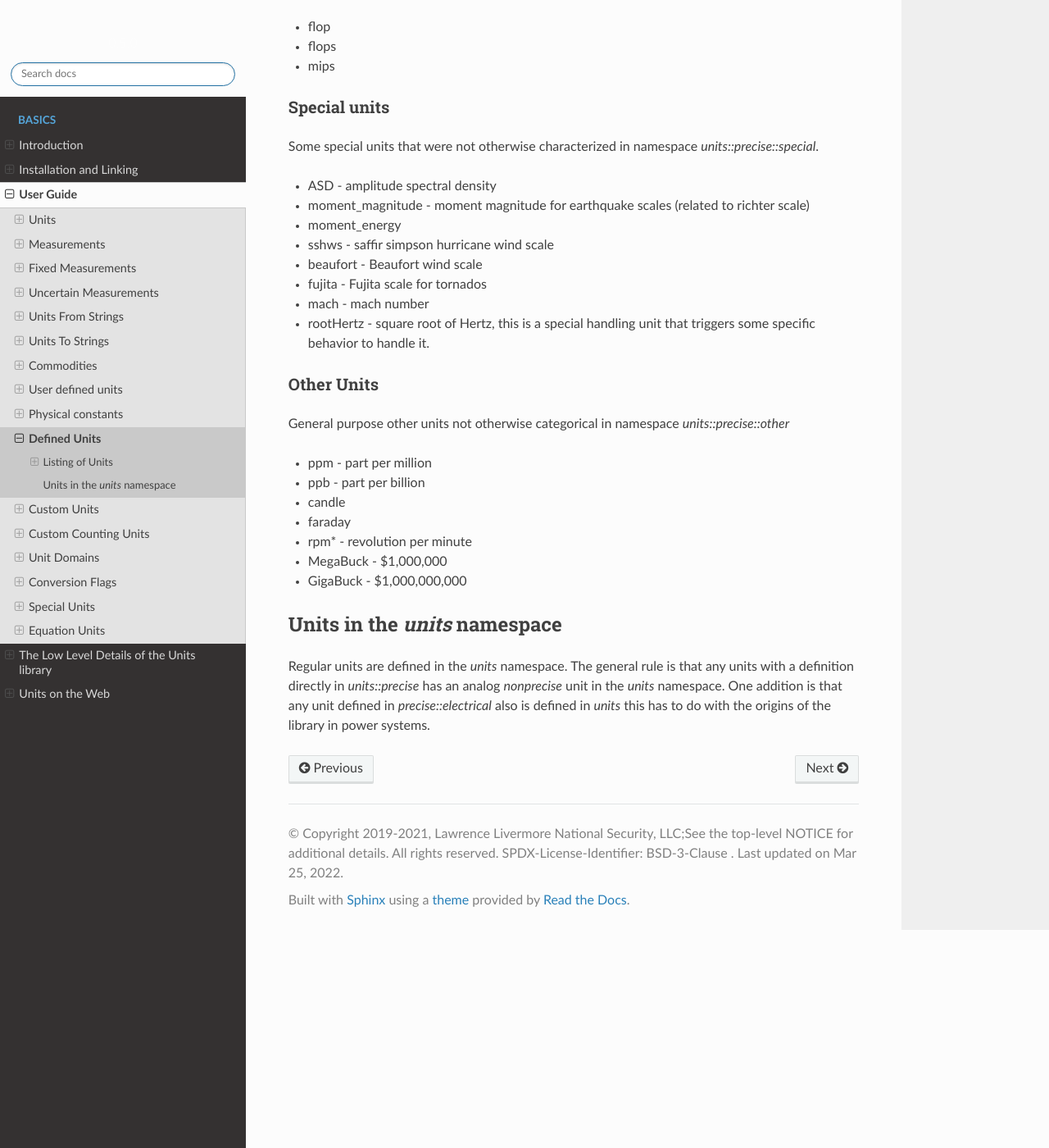
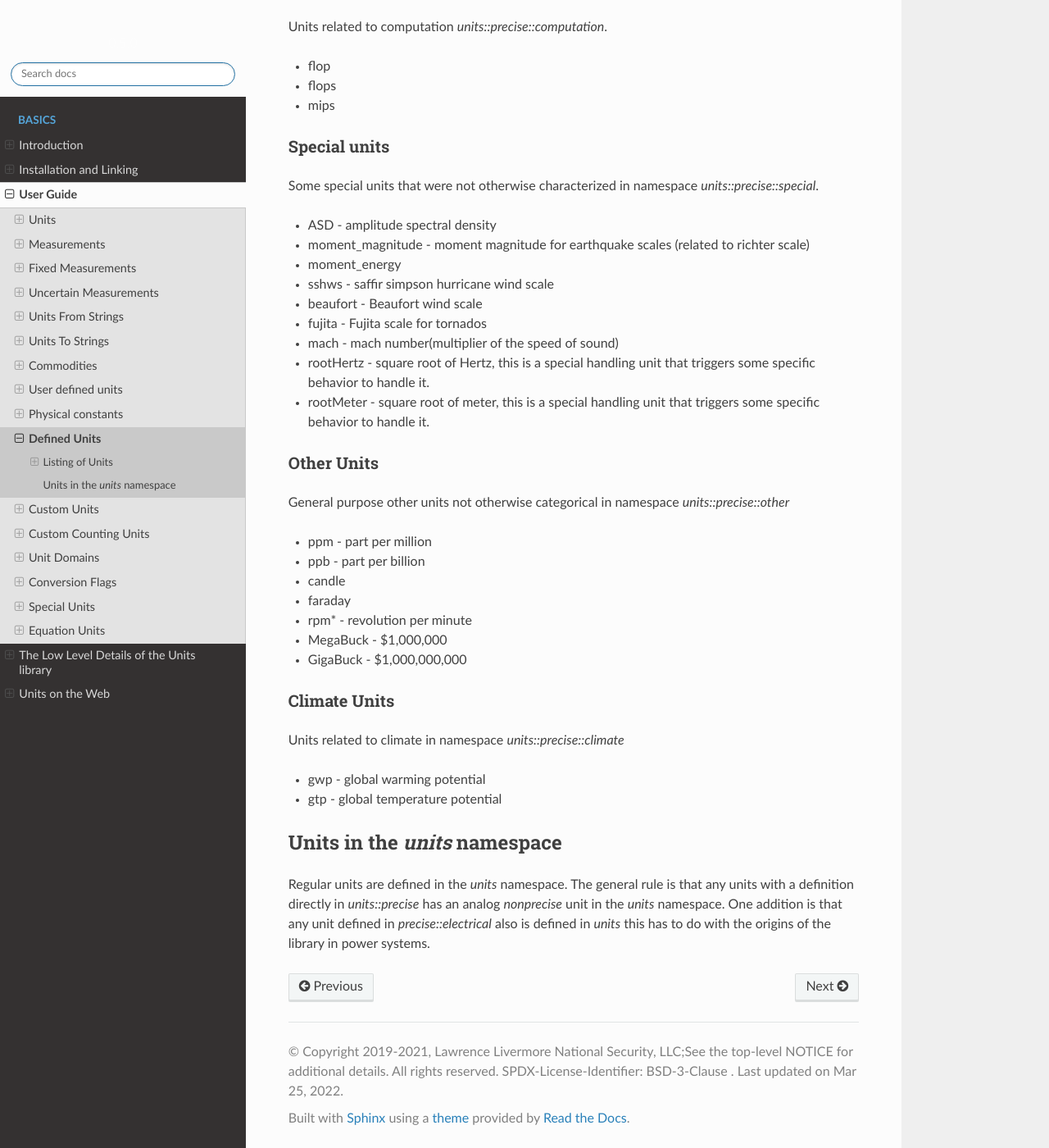
Before and after one commit to LLNL/units, a Sphinx documentation site: the page built from docs/user-guide/defined_units.rst, in a window 1280 px wide and 1400 px high, scrolled down 17627 px. Shown: the whole window at 82% size. Built offline with Sphinx 7.4.7 and the Read the Docs theme 2.0.0, drawn with Linux system fonts in a browser that asks for light colours; some of the changed text lies outside the part shown.

```diff
--- a/docs/installation/cmake_variables.rst
+++ b/docs/installation/cmake_variables.rst
@@ -15,16 +15,16 @@ CMake variables
 -  `UNITS_BUILD_WEB_SERVER`:  If set to `ON`,  build a webserver,  This uses boost::beast and requires boost 1.70 or greater to build it also requires CMake 3.12 or greater
 -  `UNITS_BUILD_CONVERTER_APP`: enables building a simple command line converter application that can convert units from the command line
 -  `UNITS_ENABLE_EXTRA_COMPILER_WARNINGS`: Turn on bunch of extra compiler warnings, on by default
--  `UNITS_ENABLE_ERROR_ON_WARNINGS`:  Mostly useful in some testing contexts but will turn on Werror so any normal warnings generate an error.
+-  `UNITS_ENABLE_ERROR_ON_WARNINGS`:  Mostly useful in some testing contexts but will turn on `Werror` so any normal warnings generate an error.
 -  `CMAKE_CXX_STANDARD`:  Compile with a particular C++ standard, valid values are `11`, `14`, `17`, and likely `20` though that isn't broadly supported.
 -  `UNITS_BINARY_ONLY_INSTALL`:  Just install shared libraries and executables,  no headers or static libs or packaging information
 -  `UNITS_CLANG_TIDY`:  Enable the clang tidy tests as part of the build
 -  `UNITS_BASE_TYPE`:  Set to `uint64_t` for expanded base-unit power support. This increases the size of a unit by 4 Bytes.
--  `UNITS_DOMAIN`:  Specify a default domain to use for string conversions.  Can be either a name from the domains namespace such as `domains::surveying` or one of 'COOKING', 'ASTRONOMY', 'NUCLEAR', 'SURVEYING', 'USE_CUSTOMARY', 'UCUM'.
+-  `UNITS_DOMAIN`:  Specify a default domain to use for string conversions.  Can be either a name from the domains namespace such as `domains::surveying` or one of 'COOKING', 'ASTRONOMY', 'NUCLEAR', 'SURVEYING', 'USE_CUSTOMARY', 'CLIMATE', or 'UCUM'.
 
 -  `UNITS_NAMESPACE`:  The top level namespace of the library, defaults to `units`.
    When compiling with C++17 (or higher), this can be set to, e.g., `mynamespace::units` to avoid name clashes with other libraries defining `units`.
--  `UNITS_INSTALL`:  This is set to `ON` normally but defaults to `OFF` if used as a subproejct.  This controls whether anything gets installed by the install target.
+-  `UNITS_INSTALL`:  This is set to `ON` normally but defaults to `OFF` if used as a subproject.  This controls whether anything gets installed by the install target.
 
 If compiling as part of a subproject then a few other options are useful
 
--- a/docs/user-guide/defined_units.rst
+++ b/docs/user-guide/defined_units.rst
@@ -584,6 +584,8 @@ Some units related to energy are defined in `units::precise::energy`
 - foeb
 - hartree
 - tonhour
+- tce - ton of coal equivalent
+- lge - liter of gasoline equivalent
 
 in the `units::precise` namespace
 
@@ -597,7 +599,7 @@ Power system Units
 Some additional units related to power systems and electrical engineering
 in `units::precise::electrical` namespace
 
-- MW*
+- MW
 - VAR  - W*i_flag
 - MVAR
 - kW
@@ -736,8 +738,9 @@ Some special units that were not otherwise characterized in namespace `units::pr
 - sshws - saffir simpson hurricane wind scale
 - beaufort - Beaufort wind scale
 - fujita - Fujita scale for tornados
-- mach - mach number
+- mach - mach number(multiplier of the speed of sound)
 - rootHertz - square root of Hertz, this is a special handling unit that triggers some specific behavior to handle it.
+- rootMeter - square root of meter, this is a special handling unit that triggers some specific behavior to handle it.
 
 
 Other Units
@@ -752,6 +755,13 @@ General purpose other units not otherwise categorical in namespace `units::preci
 - MegaBuck - $1,000,000
 - GigaBuck - $1,000,000,000
 
+Climate Units
+=======================
+Units related to climate in namespace `units::precise::climate`
+
+- gwp - global warming potential
+- gtp - global temperature potential
+
 Units in the `units` namespace
 -------------------------------------
 Regular units are defined in the `units` namespace.  The general rule is that any units with a definition directly in `units::precise` has an analog `nonprecise` unit in the `units` namespace.
```
Also changed, not shown: docs/user-guide/Unit_domains.rst (+15 -8 lines), docs/user-guide/user_defined_units.rst (+10 -1 lines), 3 other files.
